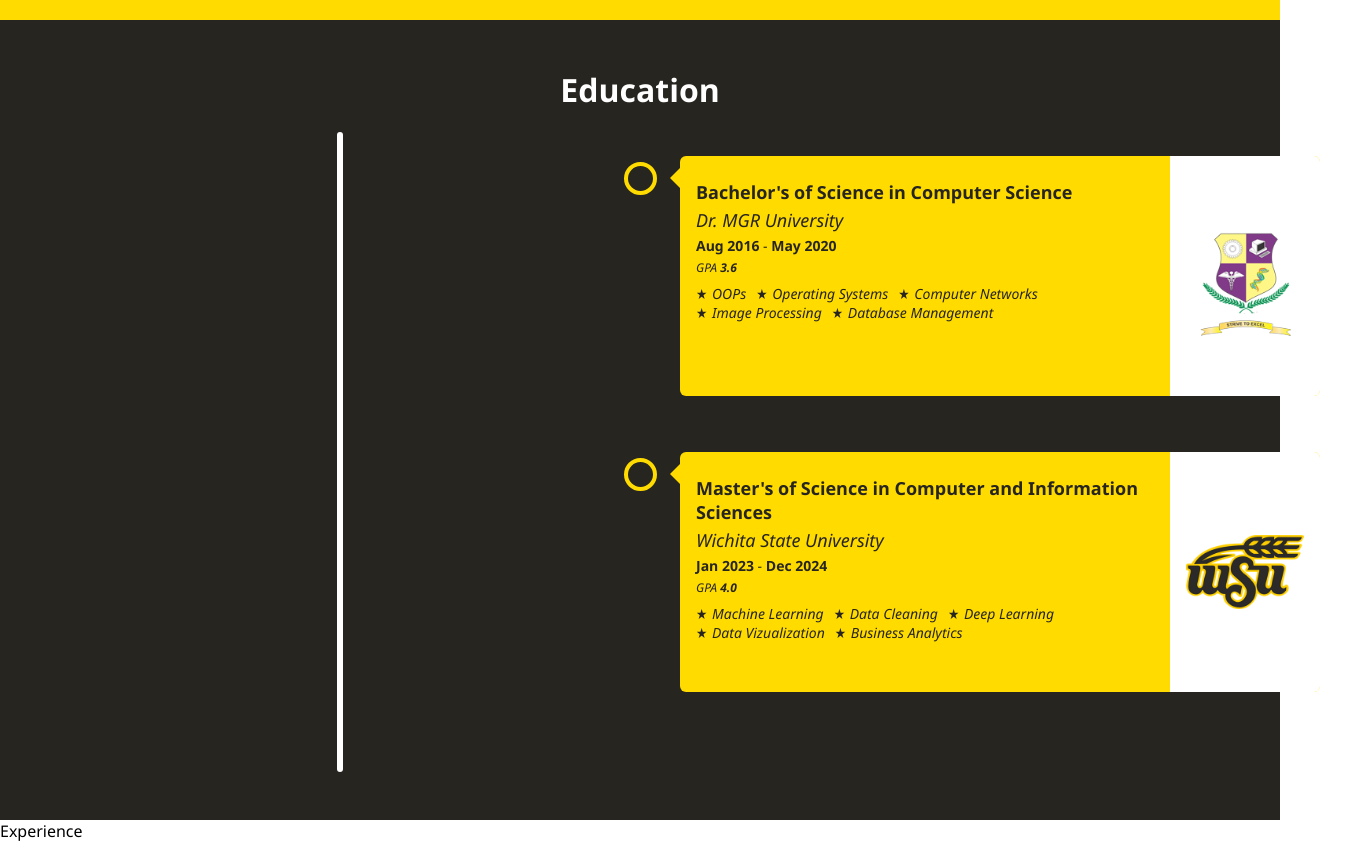
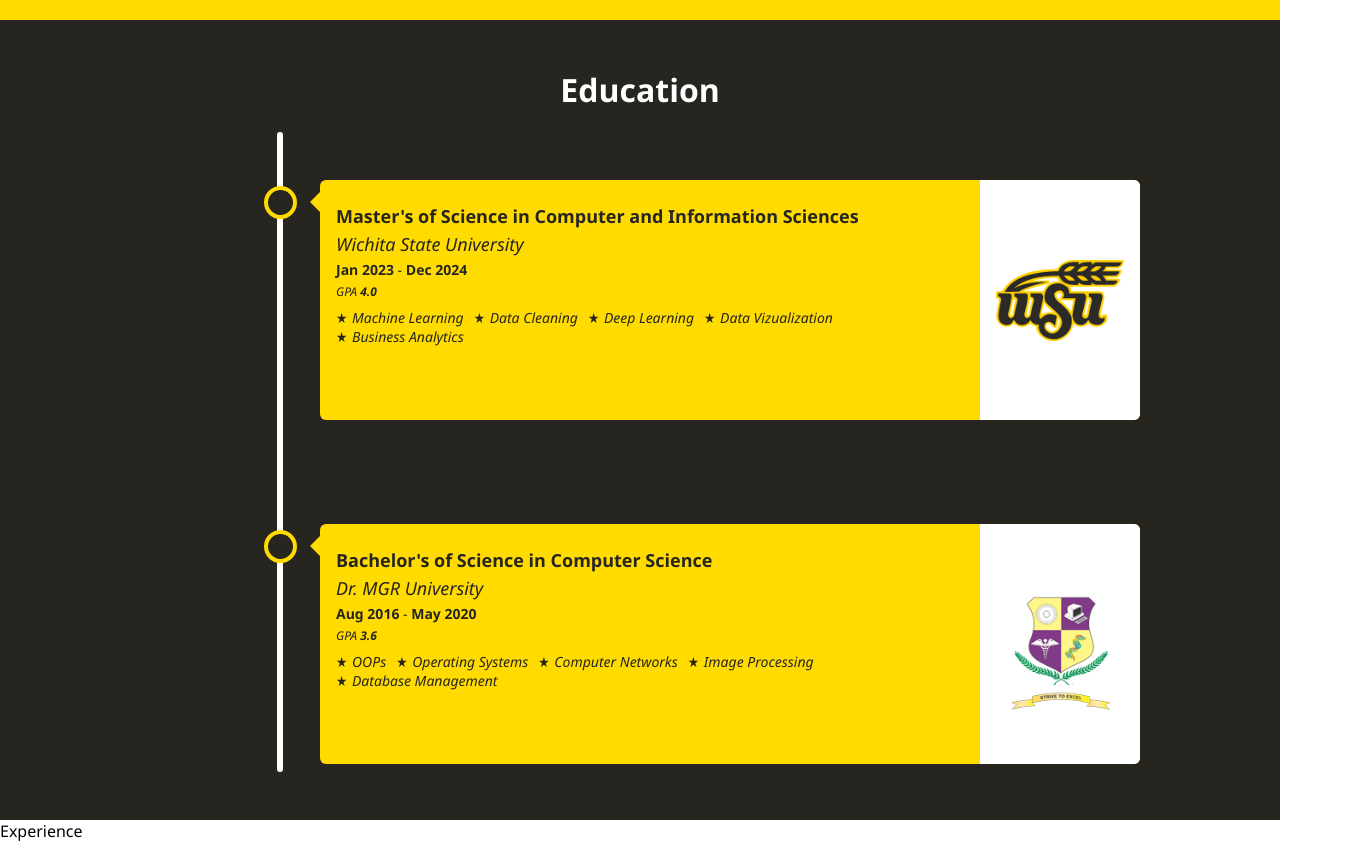
Before and after one commit to 143prudhvi/portfolio, a React (Vite) app: page / in a window 1280 px wide. Shown: the part 780-1622 px from the top of the page, 1360 px wide, since content can reach past the window. Built offline with nearby package versions, Linux system fonts and the light colour scheme.

Commit message:
Updated Education

```diff
--- a/src/components/education-component/education-component.jsx
+++ b/src/components/education-component/education-component.jsx
@@ -8,6 +8,26 @@ const EducationComponent = () => {
         <div className='education'>
             <h1 className='education-title'>Education</h1>
             <div className='timeline'>
+                <div className='education-cotainer right'>
+                    <div className='education-content'>
+                        <div className='education-details'>
+                            <h1 className='education-degree'>Master's of Science in Computer and Information Sciences</h1>
+                            <div className='education-university'>Wichita State University</div>
+                            <div className='education-year'><strong>Jan 2023</strong> - <strong>Dec 2024</strong></div>
+                            <div className='education-grade'>GPA <strong>4.0</strong></div>
+                            <ul className='education-coursework'>
+                                <li>Machine Learning</li>
+                                <li>Data Cleaning</li>
+                                <li>Deep Learning</li>
+                                <li>Data Vizualization</li>
+                                <li>Business Analytics</li>
+                            </ul>
+                        </div>
+                        <div className='education-logo'>
+                            <img src={WichitaLogo} />
+                        </div>
+                    </div>
+                </div>
                 <div className='education-cotainer right'>
                     <div className='education-content'>
                         <div className='education-details'>
@@ -28,26 +48,6 @@ const EducationComponent = () => {
                         </div>
                     </div>
                 </div>
-                <div className='education-cotainer right'>
-                    <div className='education-content'>
-                        <div className='education-details'>
-                            <h1 className='education-degree'>Master's of Science in Computer and Information Sciences</h1>
-                            <div className='education-university'>Wichita State University</div>
-                            <div className='education-year'><strong>Jan 2023</strong> - <strong>Dec 2024</strong></div>
-                            <div className='education-grade'>GPA <strong>4.0</strong></div>
-                            <ul className='education-coursework'>
-                                <li>Machine Learning</li>
-                                <li>Data Cleaning</li>
-                                <li>Deep Learning</li>
-                                <li>Data Vizualization</li>
-                                <li>Business Analytics</li>
-                            </ul>
-                        </div>
-                        <div className='education-logo'>
-                            <img src={WichitaLogo} />
-                        </div>
-                    </div>
-                </div>
             </div>
         </div>
     )
--- a/src/components/education-component/education-component.scss
+++ b/src/components/education-component/education-component.scss
@@ -24,16 +24,16 @@
             background-color: $tertiary-color;
             top: 0;
             bottom: 0;
-            left: 25%;
+            left: 20%;
             margin-left: -3px;
             border-radius: 8px;
         }
 
         .education-cotainer{
             position: relative;
-            width: 60%;
+            width: 75%;
             color: $secondary-color;
-            padding: 24px 40px;
+            padding: 48px 40px;
             margin: 8px 0;
 
             &::after{
@@ -44,7 +44,7 @@
                 right: -17px;
                 background-color: $secondary-color;
                 border: 4px solid $primary-color;
-                top: 30px;
+                top: 54px;
                 border-radius: 50%;
                 z-index: 1;
             }
@@ -57,10 +57,11 @@
                 height: 100%;
 
                 .education-logo{
-                    max-width: 150px;
+                    max-width: 160px;
                     background-color: $tertiary-color;
                     align-self: center;
                     height: 240px;
+                    float: right;
 
 
                     img{
@@ -68,7 +69,6 @@
                         width: 100%;
                         object-fit: contain;
                         height: 100%;
-
                     }
                 }
 
@@ -131,7 +131,7 @@
         }
 
         .right {
-            left: 50%;
+            left: 20%;
 
             .education-logo{
                 border-radius: 0 6px 6px 0;
@@ -155,7 +155,7 @@
             content: " ";
             height: 0;
             position: absolute;
-            top: 36px;
+            top: 60px;
             width: 0;
             z-index: 1;
             left: 30px;
```
